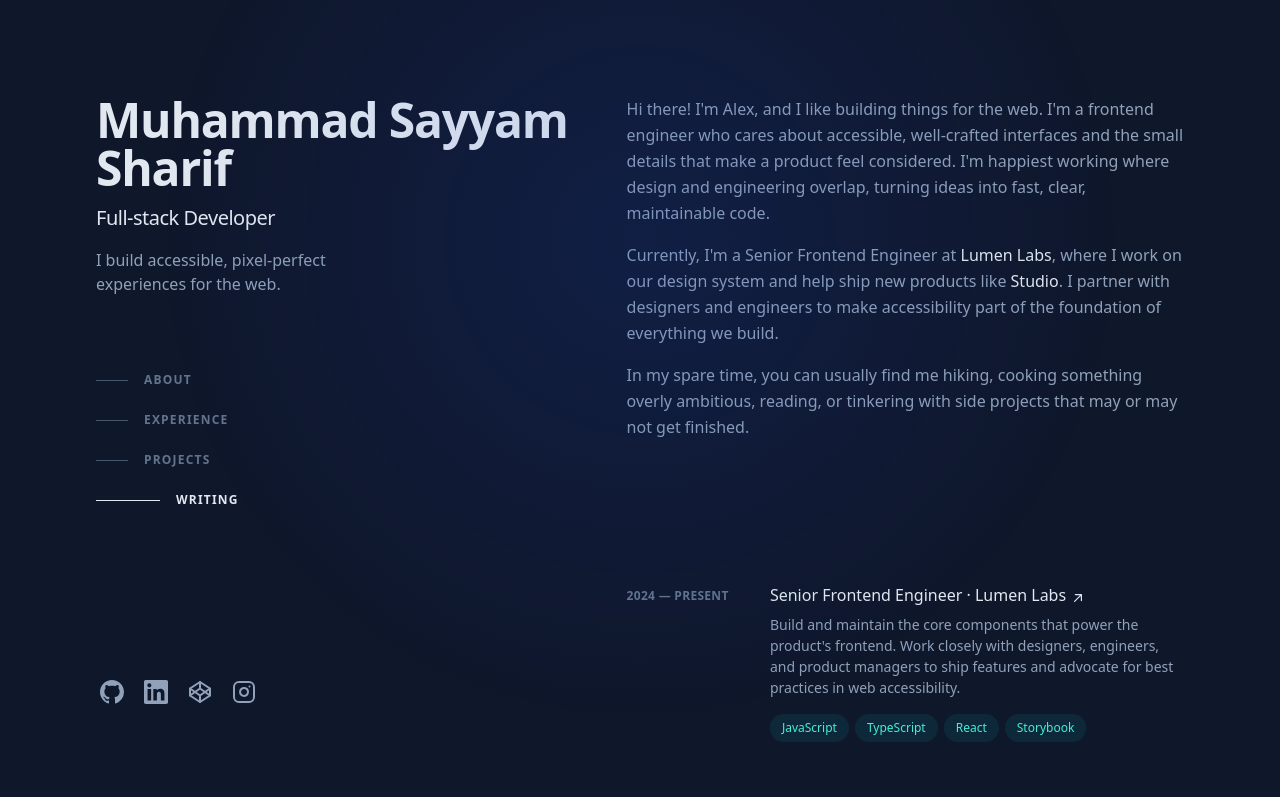
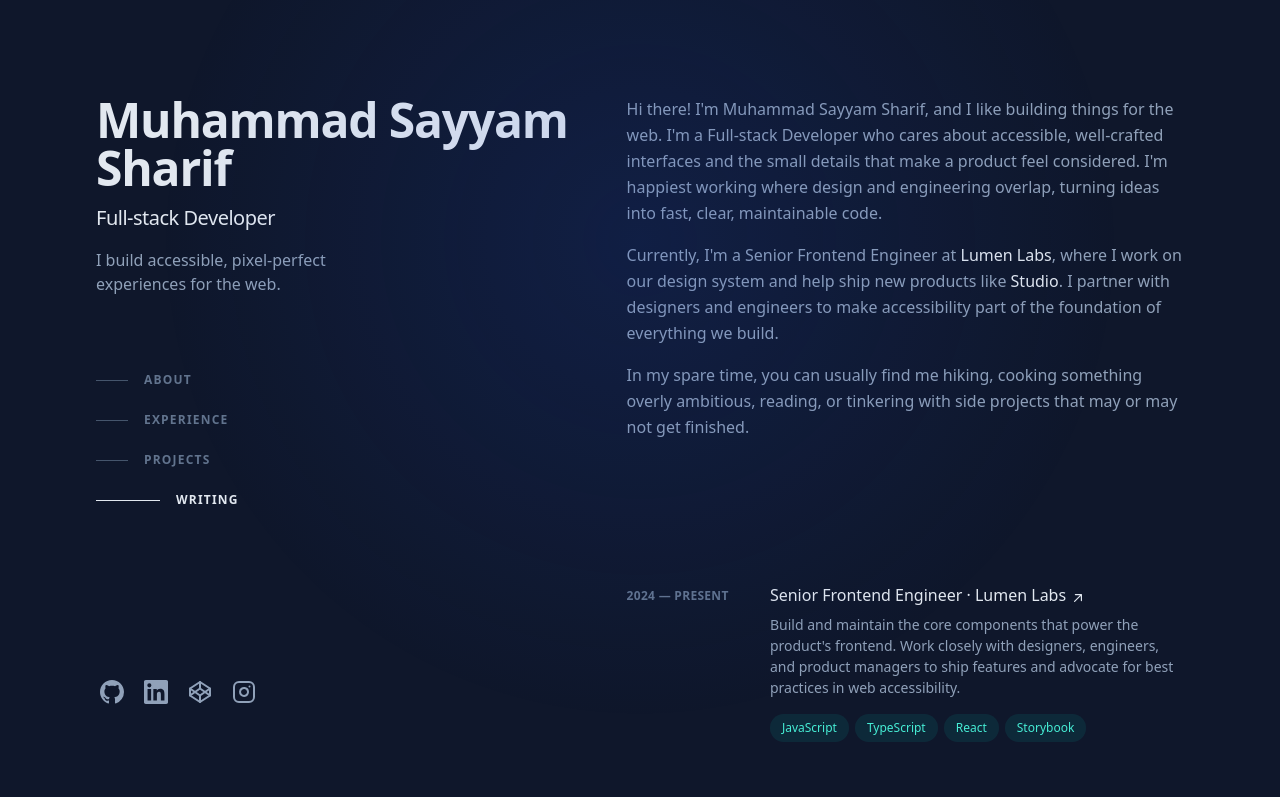
Before and after one commit to iamsayyam/Portfolio, a Next.js app: page / in a window 1280 px wide. Shown: the top 797 px of the page. Built offline with nearby package versions, Linux system fonts and the light colour scheme.

Commit message:
Update About.tsx

```diff
--- a/components/sections/About.tsx
+++ b/components/sections/About.tsx
@@ -6,8 +6,8 @@ export function About() {
     <Section id="about" label="About">
       <div>
         <p className="mb-4">
-          Hi there! I'm Alex, and I like building things for the web. I'm a
-          frontend engineer who cares about accessible, well-crafted interfaces
+          Hi there! I'm Muhammad Sayyam Sharif, and I like building things for the web. I'm a
+          Full-stack Developer who cares about accessible, well-crafted interfaces
           and the small details that make a product feel considered. I'm
           happiest working where design and engineering overlap, turning ideas
           into fast, clear, maintainable code.
```
